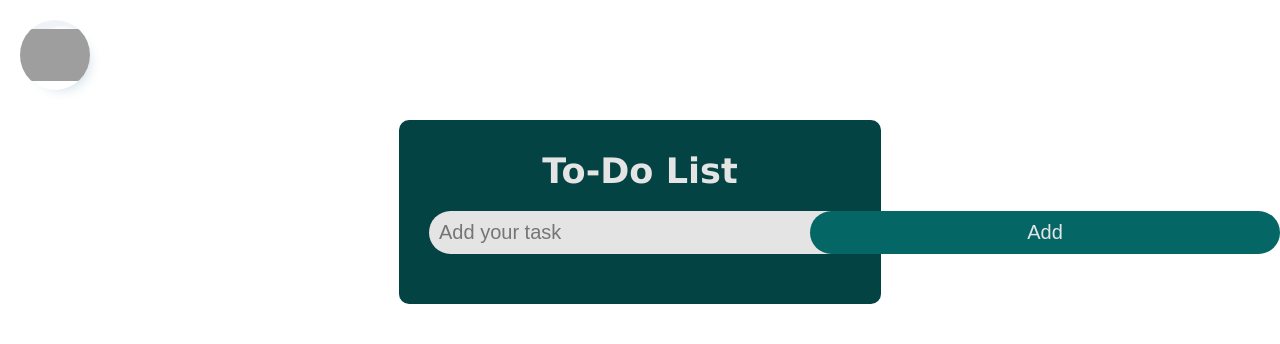
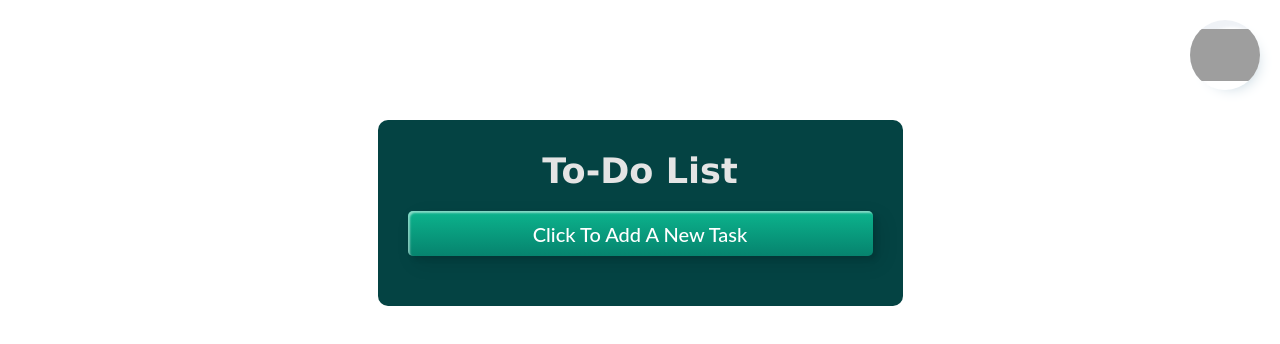
Before and after one commit to Salma1620/To-Do-List, a React (Create React App) app: page / in a window 1280 px wide. Shown: the top 344 px of the page. Built offline with nearby package versions, Linux system fonts and the light colour scheme; grey boxes are pictures that could not be loaded.

Commit message:
dark mode

```diff
--- /dev/null
+++ b/src/Addtask.js
@@ -0,0 +1,13 @@
+import React from 'react';
+
+
+export default function Addtask(props){
+    return(
+        <div className="search_bar">
+              <input className="input" type="text" name="input" placeholder="Add your task"
+                      onChange={(e)=> props.setinput(e.target.value)} value={props.input}
+                      ref={props.reference}/>
+              <button className="search_btn" onClick={props.btncliked} >Add</button>
+        </div>
+    );
+}
--- a/src/App.css
+++ b/src/App.css
@@ -60,6 +60,7 @@ body{
   padding: 30px;
   height: fit-content;
   margin-top: 120px;
+  width: 465px;
 }
 .title_icon{
   display: flex;
@@ -183,7 +184,7 @@ ul li div{
   border-radius: 50%;
   position: fixed;
   top: 20px;
-  left: 20px;
+  right: 20px;
   display: flex;
   justify-content: center;
   align-items: center;
@@ -217,3 +218,30 @@ ul li div{
   animation-duration: 1s;
   animation-direction: alternate;
 }
+.adding_btn{
+    width: 465px;
+    height: 45px;
+    color: #fff;
+    border-radius: 5px;
+    padding: 10px 25px;
+    font-family: 'Lato', sans-serif;
+    font-weight: 500;
+    font-size: 20px;
+    background: transparent;
+    cursor: pointer;
+    transition: all 0.3s ease;
+    position: relative;
+    display: inline-block;
+     box-shadow:inset 2px 2px 2px 0px rgba(255,255,255,.5),
+     7px 7px 20px 0px rgba(0,0,0,.1),
+     4px 4px 5px 0px rgba(0,0,0,.1);
+    outline: none;
+
+    background: rgb(5, 105, 80);
+    background: linear-gradient(0deg, rgb(6, 131, 110) 0%, rgb(12, 180, 141) 100%);
+    border: none;
+  }
+  .adding_btn:hover{
+    background: rgb(0, 255, 94);
+    background: linear-gradient(0deg, rgb(80, 255, 211) 0%, rgb(7, 149, 116) 100%);
+  }
--- a/src/App.js
+++ b/src/App.js
@@ -1,8 +1,11 @@
 import './App.css';
 import React from 'react';
 import Task from './task.js';
+import Addtask from './Addtask.js';
 import darkmode from './darkmode.js';
+
 function App() {
+  const inputref=React.useRef(null);
 
   const [tasks,settasks]=React.useState(JSON.parse(localStorage.getItem("tasks"))||[{
     id:"",
@@ -14,7 +17,7 @@ function App() {
      localStorage.setItem("tasks",JSON.stringify(tasks))
   },[tasks])
   React.useEffect(()=>{
-    darkmode();
+    darkmode(inputref.current);
  },[])
   function btnclick(){
     settasks(prevtasks=>{
@@ -24,6 +27,8 @@ function App() {
       setinput("");
       return newlist;
     })
+    setadding(false);
+
   }
 
   function removetask(id){
@@ -37,7 +42,11 @@ function App() {
     setinput(tasktochange[0].onetask)
     removetask(id)
   }
-
+const [adding,setadding]=React.useState(false);
+  function Addclicked(){
+    setadding(true);
+    console.log(adding)
+  }
   const afficher=tasks.map(element=> element.onetask.length>0 && <Task task={element.onetask} key={element.id} id={element.id} fct={removetask} change={changetask}/>)
   console.log(tasks.length)
 
@@ -50,11 +59,11 @@ function App() {
       <div className="title_icon">
           <h3>To-Do List</h3>
       </div>
-      <div className="search_bar">
-              <input className="input" type="text" name="input" placeholder="Add your task"
-                      onChange={(e)=> setinput (e.target.value)} value={input}/>
-              <button className="search_btn" onClick={btnclick} >Add</button>
-      </div>
+      {adding===false ? <button className='adding_btn' onClick={Addclicked}>Click To Add A New Task</button>
+      : <Addtask input={input} setinput={setinput} settasks={settasks} btncliked={btnclick} reference={inputref}/>
+      }
+
+
         <ul>
           {afficher}
         </ul>
--- a/src/darkmode.js
+++ b/src/darkmode.js
@@ -1,5 +1,5 @@
 
-export default function darkmode(){
+export default function darkmode(input){
 
 
 
@@ -11,7 +11,6 @@ const moon = "https://www.uplooder.net/img/image/2/addf703a24a12d030968858e0879b
   const root = document.querySelector(":root");
   const container = document.getElementsByClassName("theme-container")[0];
   const themeIcon = document.getElementById("theme-icon");
-  const input=document.getElementsByClassName("input")[0];
   container.addEventListener("click", setTheme);
   function setTheme() {
     switch (theme) {
@@ -26,9 +25,10 @@ const moon = "https://www.uplooder.net/img/image/2/addf703a24a12d030968858e0879b
     }
   }
   function setLight() {
-    input.style.setProperty("background-color","#ffffff")
-    input.style.setProperty("color","#59524d")
-
+    if(input){
+      input.style.setProperty("background-color","#ffffff")
+      input.style.setProperty("color","#59524d")
+    }
     root.style.setProperty(
       "--bs-dark",
       "linear-gradient(318.32deg, #c3d1e4 0%, #dde7f3 55%, #d4e0ed 100%)"
@@ -42,9 +42,10 @@ const moon = "https://www.uplooder.net/img/image/2/addf703a24a12d030968858e0879b
     themeIcon.src = sun;
   }
   function setDark() {
-    input.style.setProperty("background-color","#222222")
-    input.style.setProperty("color","#FFFF")
-
+    if(input){
+      input.style.setProperty("background-color","#222222")
+      input.style.setProperty("color","#FFFF")
+    }
     root.style.setProperty("--bs-dark", "#212529");
     container.classList.remove("shadow-light");
     setTimeout(() => {
```
